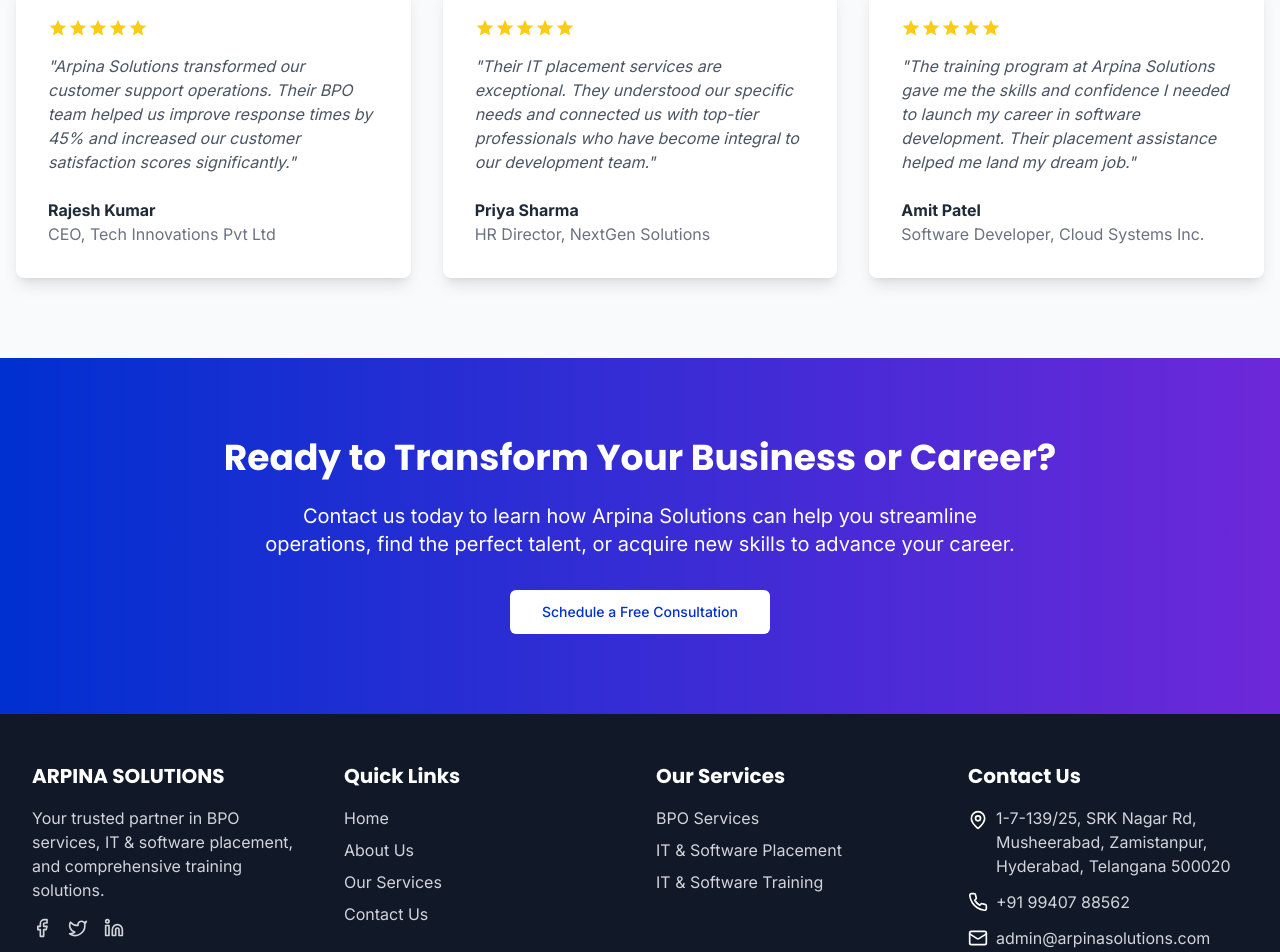
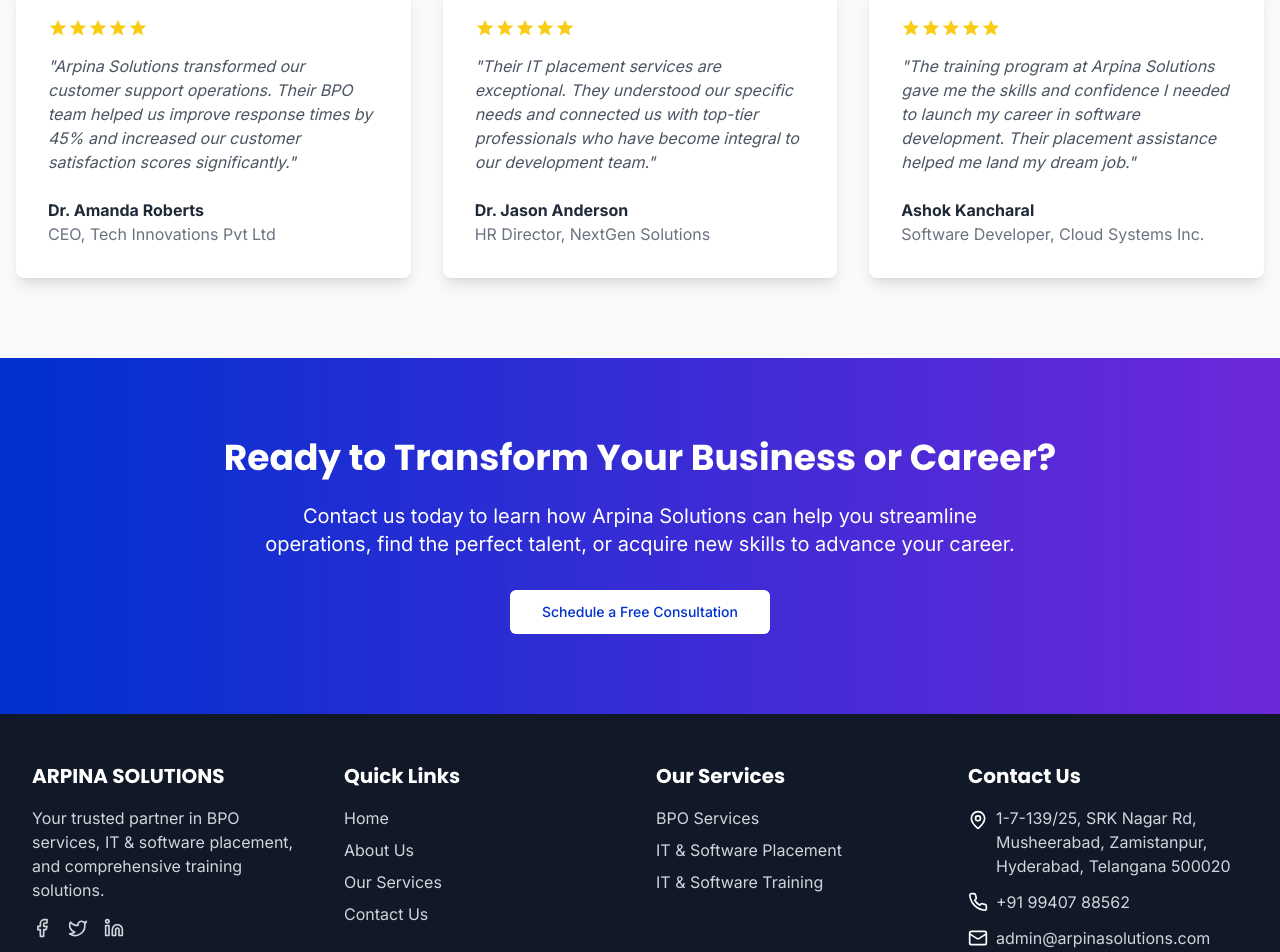
Before and after one commit to Arulkarthik0215/arpina-healthwave, a React (Vite) app: page / in a window 1280 px wide. Shown: the part 2516-3468 px from the top of the page. Built offline with nearby package versions, Linux system fonts and the light colour scheme.

Commit message:
Update client story section
Update the client story section with new client names.

```diff
--- a/src/components/home/TestimonialsSection.tsx
+++ b/src/components/home/TestimonialsSection.tsx
@@ -28,7 +28,7 @@ const TestimonialsSection: React.FC = () => {
               "Arpina Solutions transformed our customer support operations. Their BPO team helped us improve response times by 45% and increased our customer satisfaction scores significantly."
             </p>
             <div>
-              <p className="font-bold text-gray-800">Rajesh Kumar</p>
+              <p className="font-bold text-gray-800">Dr. Amanda Roberts</p>
               <p className="text-gray-500">CEO, Tech Innovations Pvt Ltd</p>
             </div>
           </div>
@@ -48,7 +48,7 @@ const TestimonialsSection: React.FC = () => {
               "Their IT placement services are exceptional. They understood our specific needs and connected us with top-tier professionals who have become integral to our development team."
             </p>
             <div>
-              <p className="font-bold text-gray-800">Priya Sharma</p>
+              <p className="font-bold text-gray-800">Dr. Jason Anderson</p>
               <p className="text-gray-500">HR Director, NextGen Solutions</p>
             </div>
           </div>
@@ -68,7 +68,7 @@ const TestimonialsSection: React.FC = () => {
               "The training program at Arpina Solutions gave me the skills and confidence I needed to launch my career in software development. Their placement assistance helped me land my dream job."
             </p>
             <div>
-              <p className="font-bold text-gray-800">Amit Patel</p>
+              <p className="font-bold text-gray-800">Ashok Kancharal</p>
               <p className="text-gray-500">Software Developer, Cloud Systems Inc.</p>
             </div>
           </div>
```
